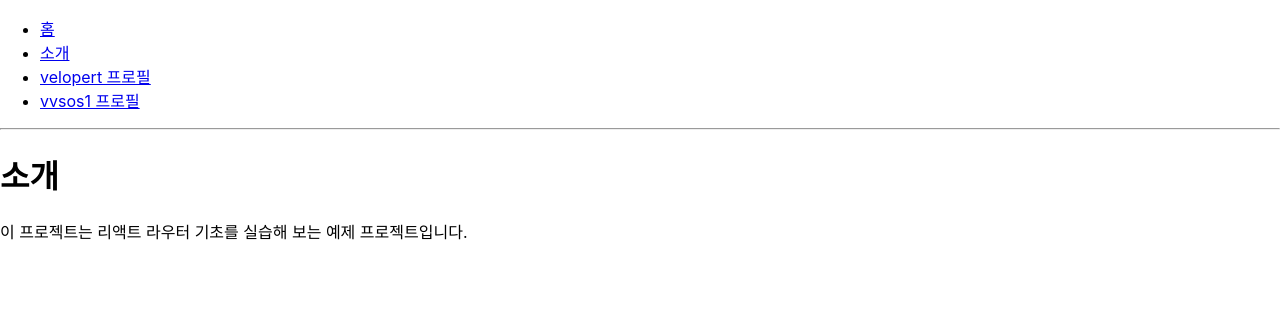
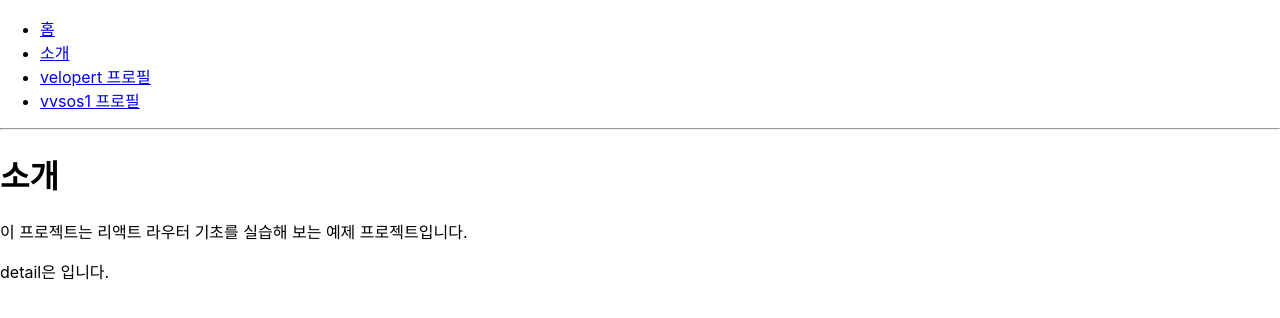
Before and after one commit to sieukim/learning-react, a React (Create React App) app in the folder router-tutorial/: page /about in a window 1280 px wide. Shown: the top 318 px of the page. Built offline with nearby package versions, Linux system fonts and the light colour scheme.

Commit message:
13.4.2 URL 쿼리

```diff
--- a/router-tutorial/src/About.js
+++ b/router-tutorial/src/About.js
@@ -1,10 +1,18 @@
 import React from 'react';
+import { useLocation } from 'react-router-dom';
+import qs from 'qs';
 
 const About = () => {
+  // const query = new URLSearchParams(location.search);
+  // const showDetail = query.get('detail') === 'true';
+  const location = useLocation();
+  const query = qs.parse(location.search, { ignoreQueryPrefix: true });
+
   return (
     <div>
       <h1>소개</h1>
       <p>이 프로젝트는 리액트 라우터 기초를 실습해 보는 예제 프로젝트입니다.</p>
+      <p>detail은 {query.detail}입니다.</p>
     </div>
   );
 };
```
